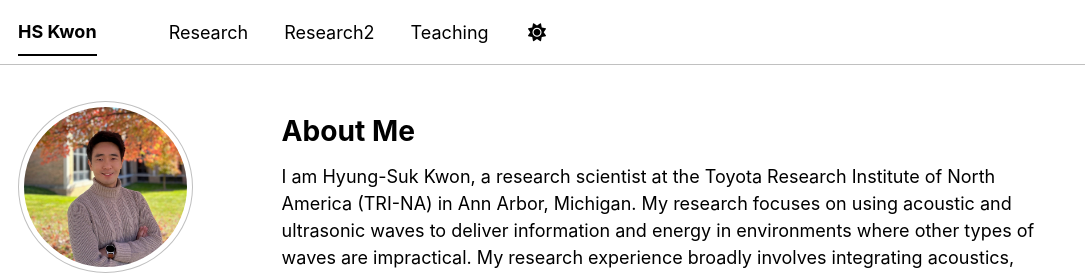
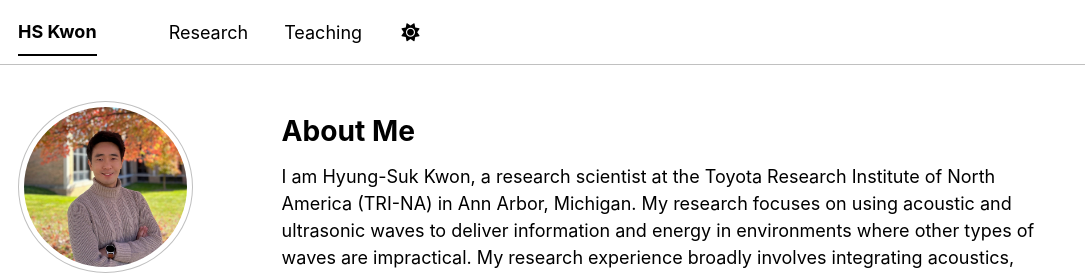
Before and after one commit to Kwon-HyungSuk/kwon-hyungsuk.github.io, a Jekyll site: the page built from _pages/about.md, in a window 1280 px wide. Shown: the top 274 px of the page, without its empty margins (0-1085 px from the left). Built offline with Jekyll 4.4.1, drawn with Linux system fonts in a browser that asks for light colours; some web fonts are replaced; a script bundle is joined from its source files by our own code; library files that are not in the unit come from our copies.

Commit message:
Update navigation.yml

```diff
--- a/_data/navigation.yml
+++ b/_data/navigation.yml
@@ -9,9 +9,6 @@
 
 main:
   - title: "Research"
-    url: /research/
-
-  - title: "Research2"
     url: /research2/
 
   - title: "Teaching"
```
